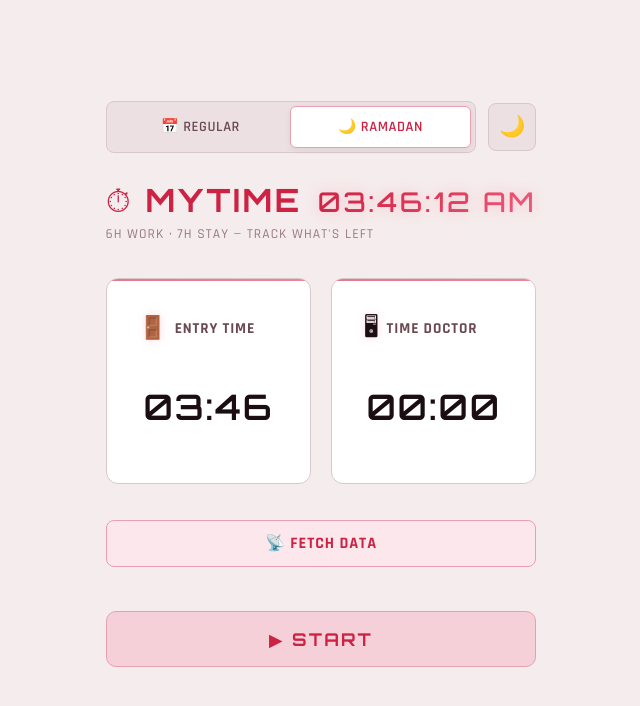
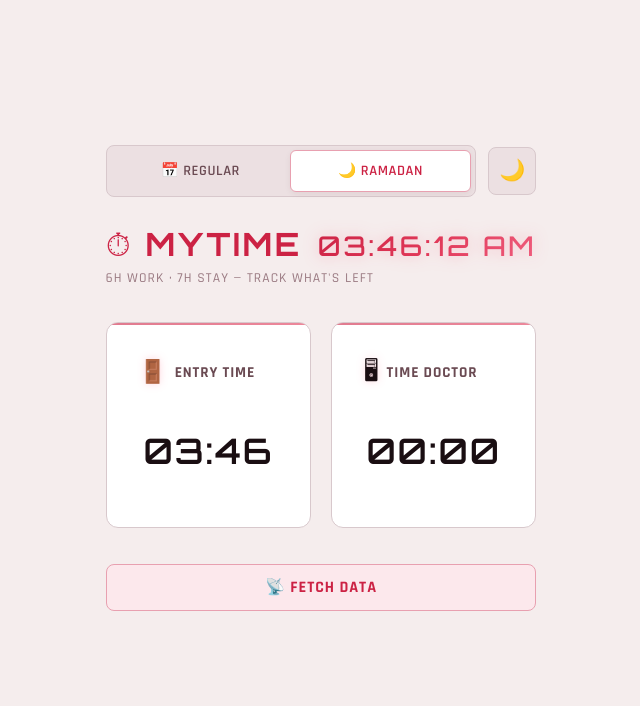
Before and after one commit to abdulla30r/myTime, a React (Vite) app: page / in a window 1280 px wide. Shown: the top 706 px of the page, without its empty margins (319-959 px from the left). Built offline with nearby package versions, Linux system fonts and the light colour scheme.

Commit message:
chore: remove start button (auto-start on selection)

```diff
--- a/src/App.tsx
+++ b/src/App.tsx
@@ -107,10 +107,6 @@ function App() {
               setStarted(true);
             }}
           />
-
-          <button className="btn-start" onClick={() => setStarted(true)}>
-            ▶ START
-          </button>
         </section>
       ) : (
         /* ── Countdown Screen ── */
```
